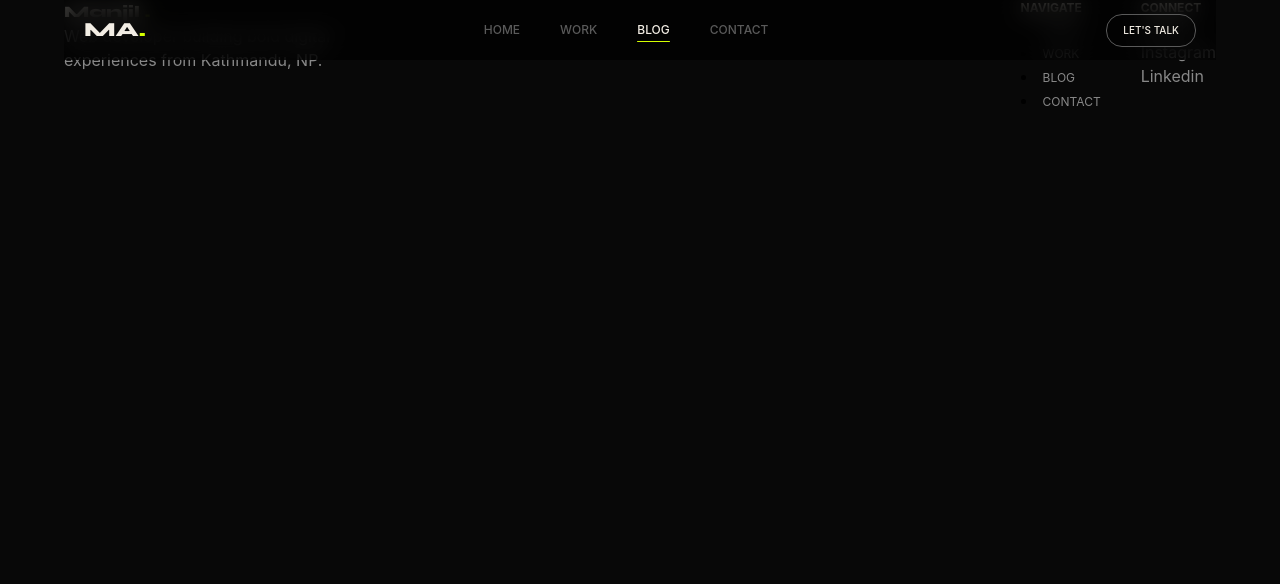
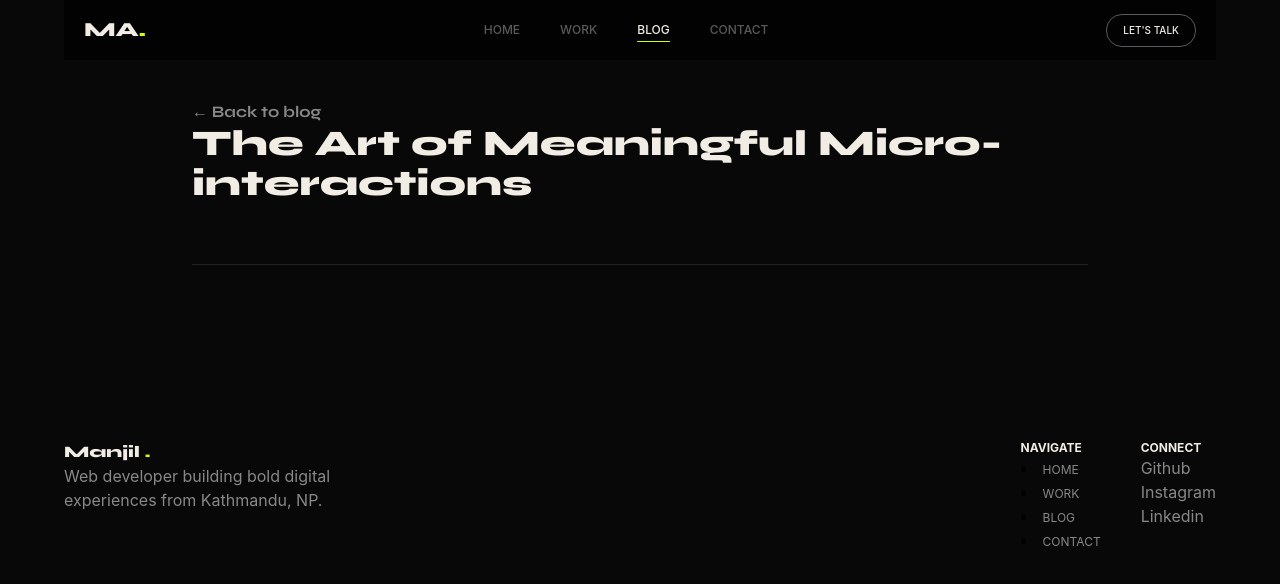
Before and after one commit to User-manjil/FullStack_Portfolio2025, a React app in the folder frontend/: page /blog/1 in a window 1280 px wide. Shown: the top 584 px of the page. Built offline with nearby package versions, Linux system fonts and the light colour scheme; the HTML template or start-up script is replaced by a standard one.

Commit message:
feat: blog detail

```diff
--- a/frontend/package.json
+++ b/frontend/package.json
@@ -11,6 +11,7 @@
   },
   "dependencies": {
     "@tailwindcss/vite": "^4.2.2",
+    "gsap": "^3.15.0",
     "lucide-react": "^1.14.0",
     "react": "^19.2.4",
     "react-dom": "^19.2.4",
--- a/frontend/src/App.jsx
+++ b/frontend/src/App.jsx
@@ -1,28 +1,39 @@
-import React from 'react'
-import Navbar from './Components/Reusable/Navbar'
-import { Route, Routes } from 'react-router'
-import Home from './Components/Pages/Home'
-import Work from './Components/Pages/Work'
-import Footer from './Components/Reusable/Footer'
-import Blog from './Components/Pages/Blog'
-import Contact from './Components/Pages/Contact'
-import WorkDetail from './Components/Reusable/WorkDetail'
+import React from "react";
+import { Route, Routes, useLocation } from "react-router";
+import Navbar from "./Components/Reusable/Navbar";
+import Footer from "./Components/Reusable/Footer";
+
+import Home from "./Components/Pages/Home";
+import Work from "./Components/Pages/Work";
+import Blog from "./Components/Pages/Blog";
+import Contact from "./Components/Pages/Contact";
+import WorkDetail from "./Components/Reusable/WorkDetail";
+
+import Transition from "./Components/Reusable/Transition";
+import BlogDetail from "./Components/Reusable/BlogDetail";
 
 const App = () => {
+  const location = useLocation();
+
   return (
-    <div className='w-full mx-auto px-10 sm:px-0 flex flex-col max-w-6xl '>
-      <Navbar/>
-      <Routes>
-        <Route path='/' element={<Home/>} />
-        <Route path='/home' element={<Home/>} />
-        <Route path='/work' element={<Work/>} />
-        <Route path='/blog' element={<Blog/>} />
-        <Route path='/contact' element={<Contact/>} />
-        <Route path='/work/:id' element={<WorkDetail/>} />
-      </Routes>
-      <Footer/>
+    <div className="w-full mx-auto px-10 sm:px-0 flex flex-col max-w-6xl">
+      <Navbar />
+
+      <Transition key={location.pathname}>
+        <Routes location={location}>
+          <Route path="/" element={<Home />} />
+          <Route path="/home" element={<Home />} />
+          <Route path="/work" element={<Work />} />
+          <Route path="/blog" element={<Blog />} />
+          <Route path="/contact" element={<Contact />} />
+          <Route path="/work/:id" element={<WorkDetail />} />
+          <Route path="/blog/:id" element={<BlogDetail/>} />
+        </Routes>
+      </Transition>
+
+      <Footer />
     </div>
-  )
-}
+  );
+};
 
-export default App
+export default App;
--- a/frontend/src/Components/Pages/Blog.jsx
+++ b/frontend/src/Components/Pages/Blog.jsx
@@ -2,6 +2,7 @@ import React from 'react'
 import BlogCard from '../Reusable/BlogCard'
 import BigBlogCard from '../Reusable/BigBlogCard'
 import TitleSection from '../Reusable/TitleSection'
+import { Link } from 'react-router'
 
 const Blog = () => {
   return (
@@ -10,7 +11,8 @@ const Blog = () => {
       <p className='text-(--muted2)'>Deep dives into web development, design thinking, performance engineering, and the creative process.</p>
       <div className="flex mt-5 w-full h-px bg-(--border)" />
         <div className=" w-full flex flex-col my-20 rounded-t-">
-           <BigBlogCard />
+          <Link to={'/blog/all-react'}> <BigBlogCard /></Link>
+
            <BigBlogCard />
            <BigBlogCard />
            <BigBlogCard />
--- a/frontend/src/Components/Pages/Home.jsx
+++ b/frontend/src/Components/Pages/Home.jsx
@@ -4,6 +4,7 @@ import TitleSection from "../Reusable/TitleSection";
 import ProjectCard from "../Reusable/ProjectCard";
 import BlogCard from "../Reusable/BlogCard";
 import { Link } from "react-router";
+import Transition from "../Reusable/Transition";
 
 const Home = () => {
   const stats = [
@@ -14,6 +15,7 @@ const Home = () => {
 
   return (
     <div className="flex-col w-full flex ">
+
       <div className="bg-(--bg) w-full h-fit pt-40 pb-5 max-w-6xl  mb-15">
 
         <div className="flex font-[Bricolage Grotesque] text-[12px] px-3 py-1 rounded-full items-center gap-2 border border-(--border) font-medium text-(--muted2) tracking-wider w-fit">
--- a/frontend/src/Components/Reusable/Banner.jsx
+++ b/frontend/src/Components/Reusable/Banner.jsx
@@ -9,7 +9,7 @@ const Banner = () => {
 
         <div className="flex flex-col relative bg-linear-to-t h-70 p-10 from-green-800 to-green-900 ">
             <div className="flex gap-1">
-        {techStack.map((el)=>{return <div className='border z-10 border-(--text) rounded-2xl text-(--text) text-sm font-medium px-2 py-0.5'>{el}</div>})}
+        {techStack.map((el,index)=>{return <div key={index} className='border z-10 border-(--border) rounded-xl text-(--muted2) text-xs font-normal px-2 py-0.5'>{el}</div>})}
       </div>
            <h1 className='text-3xl   z-20   font-black font-[Syne]'>SAAS DASHBOARD</h1>
            <h1 className='text-[200px] left-[10%] absolute z-1 font-black mx-auto  text-green-700 text-(--muted2) font-[Syne]'> SAAS </h1>
--- a/frontend/src/Components/Reusable/BigBlogCard.jsx
+++ b/frontend/src/Components/Reusable/BigBlogCard.jsx
@@ -1,6 +1,7 @@
 import React from 'react'
 
 const BigBlogCard = () => {
+
   return (
     <div className='flex w-full flex-col border relative group border-(--border) px-10 py-10 hover:bg-(--bg2)'>
       <div className="after:content-['']
--- a/frontend/src/Components/Reusable/BlogCard.jsx
+++ b/frontend/src/Components/Reusable/BlogCard.jsx
@@ -35,7 +35,7 @@ const BlogCard = () => {
 
       <div className="flex justify-between">
         <div className="flex flex-col">
-          <div className="text-xl font-boldgroup-hover:transform  group-hover:translate-x-1.5 duration-300 font-[Syne] text-[var(--text)]">
+          <div className="text-xl font-bold group-hover:transform  group-hover:translate-x-1.5 duration-300 font-[Syne] text-[var(--text)]">
             The Art of Meaningful Micro-interactions
           </div>
           <div className="text-sm group-hover:transform  group-hover:translate-x-1.5 duration-300 text-[var(--muted2)]">
--- /dev/null
+++ b/frontend/src/Components/Reusable/BlogDetail.jsx
@@ -0,0 +1,22 @@
+import React from 'react'
+import { Link } from 'react-router'
+
+const BlogDetail = () => {
+  return (
+    <div className='max-w-4xl  mx-auto h-90 justify-center  mt-20   '>
+        <div className='my-5 text-[var(--muted2)] font-[Syne] font-bold'>
+
+        <Link to="/blog">← Back to blog</Link>
+        <div className="flex">
+            <h1 className='font-[Syne] text-4xl text-(--text) font-black '>The Art of Meaningful Micro-interactions</h1>
+
+        </div>
+         <div className="flex my-15 w-full h-px bg-(--border)" />
+        </div>
+
+
+    </div>
+  )
+}
+
+export default BlogDetail
--- /dev/null
+++ b/frontend/src/Components/Reusable/Transition.jsx
@@ -0,0 +1,41 @@
+import { useEffect, useRef } from "react";
+import { useLocation } from "react-router";
+import { gsap } from "gsap";
+
+const Transition = ({ children }) => {
+  const overlay = useRef();
+  const location = useLocation();
+
+  useEffect(() => {
+    const tl = gsap.timeline();
+
+    // Slide down (cover screen)
+    tl.fromTo(
+      overlay.current,
+      { y: "-100%" },
+      { y: "0%", duration: 0, ease: "power4.inOut" }
+    );
+
+    // Slide up (reveal new page)
+    tl.to(overlay.current, {
+      y: "100%",
+      duration: 0.5,
+      ease: "power4.inOut",
+      delay: 0.2,
+    });
+
+    tl.set(overlay.current, { y: "-100%" });
+  }, [location.pathname]);
+
+  return (
+    <>
+      <div
+        ref={overlay}
+        className="fixed top-0 left-0 w-full h-full bg-(--lime) z-50"
+      ></div>
+      {children}
+    </>
+  );
+};
+
+export default Transition;
```
Also changed, not shown: 1 other file (tests, documents, lock files or other folders).
